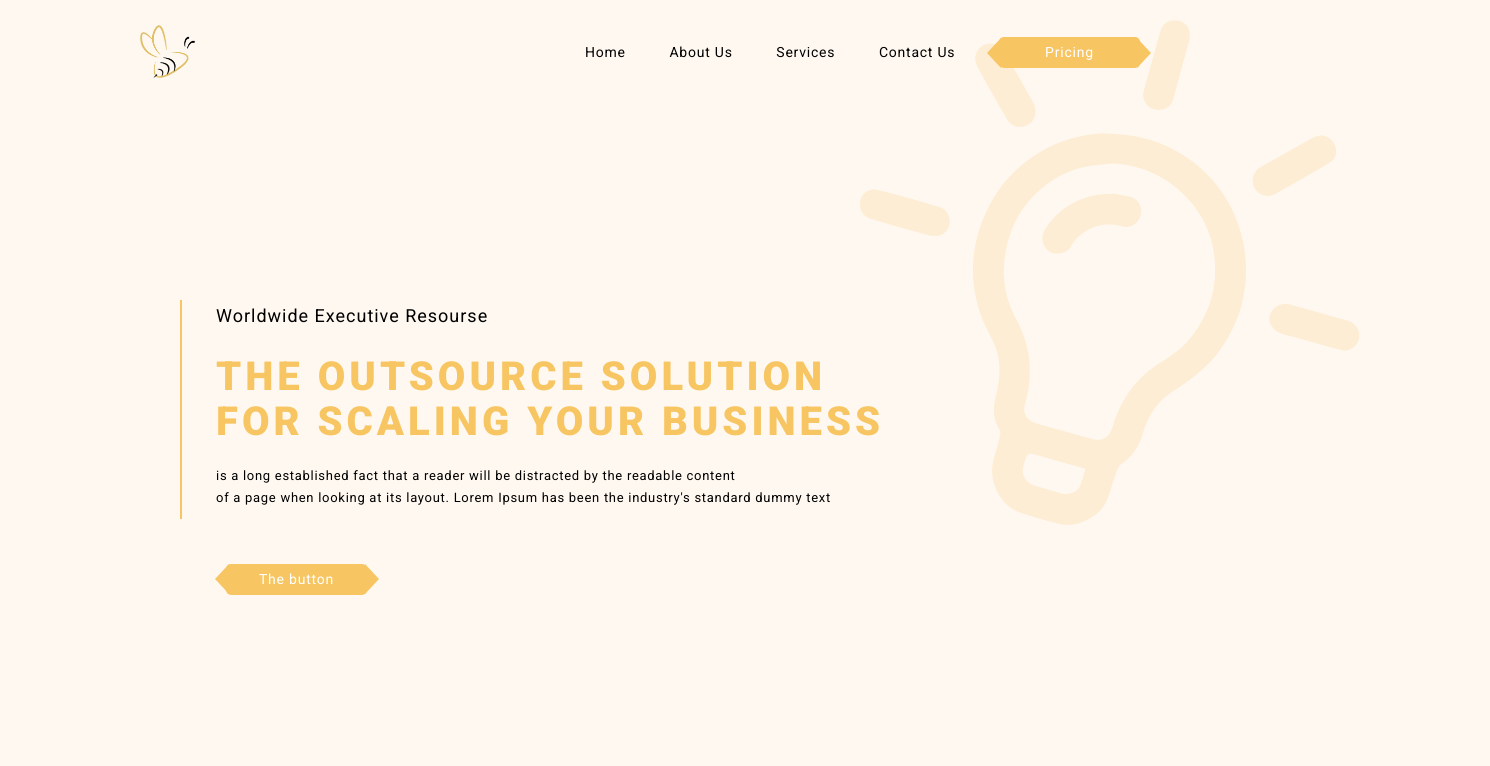
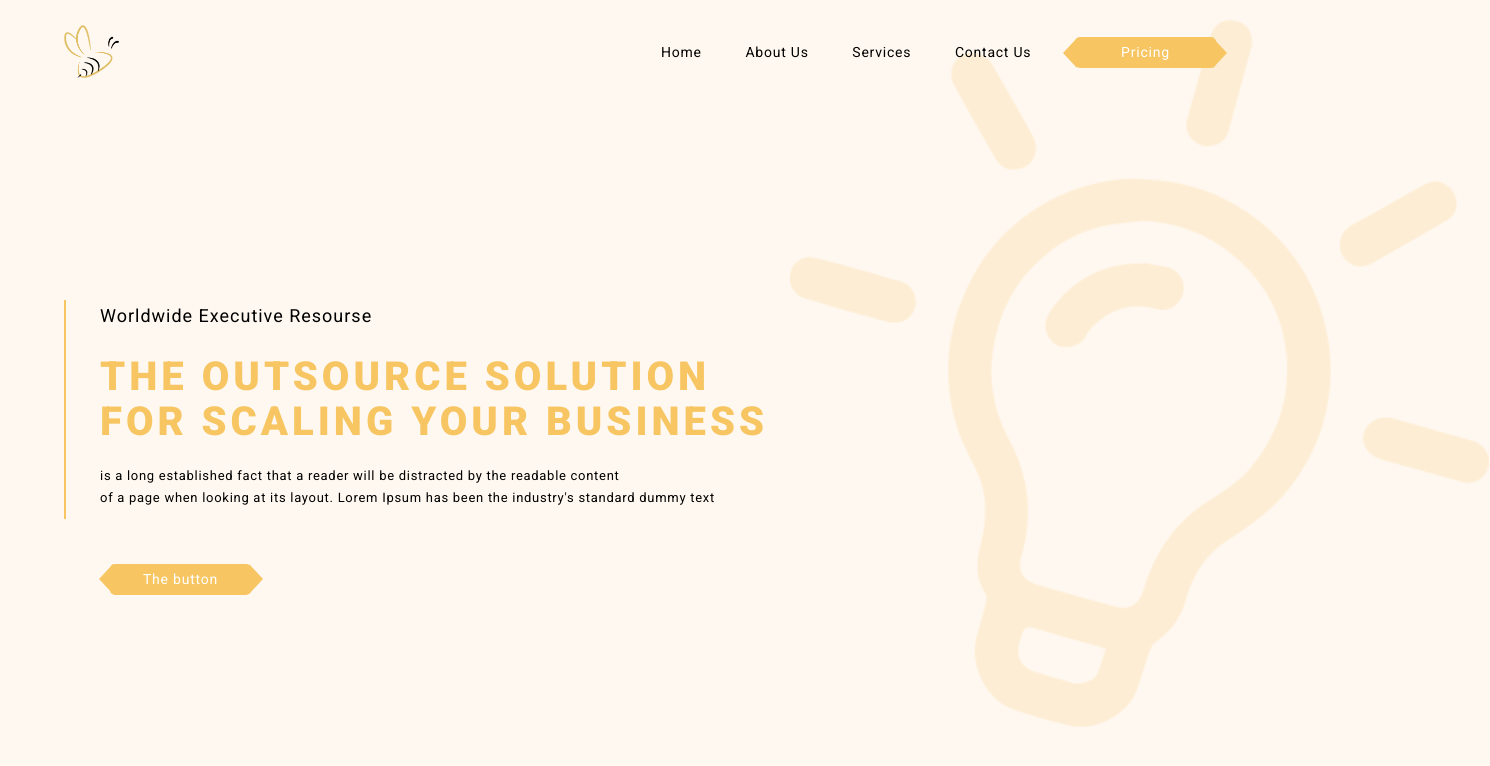
Before and after one commit to mayykmayyk/weR, a website built with Parcel: page src/index.pug in a window 1280 px wide. Shown: the whole page, 1490 px wide, since content can reach past the window. Built offline with nearby package versions, Linux system fonts and the light colour scheme; a script that the page names is missing; files whose address does not match are found by name.

Commit message:
fix container and bg width

```diff
--- a/src/css/components/_header.scss
+++ b/src/css/components/_header.scss
@@ -1,8 +1,8 @@
 .header {
   position: absolute;
   top: 25px;
-  max-width: 1000px;
-  width: 100%;
+  max-width: 1440px;
+  width: 90%;
   margin: 0 auto;
   left: 0;
   right: 0;
--- a/src/css/components/_mv.scss
+++ b/src/css/components/_mv.scss
@@ -3,18 +3,23 @@
   overflow: hidden;
   padding: 300px 0 200px;
 
-  &__content {
-    max-width: 920px;
-    width: 100%;
+  &__content-wrapper {
+    max-width: 1380px;
+    width: 90%;
     margin: auto;
   }
 
   &__bg {
-    width: 600px;
+    max-width: 700px;
+    width: 100%;
     position: absolute;
     top: 20px;
     right: 0;
     transform: translateX(30%);
+
+    img {
+      width: 100%;
+    }
   }
 
   &__message {
--- a/src/index.pug
+++ b/src/index.pug
@@ -4,7 +4,7 @@ block content
     .mv__bg
       img(src="/img/mv-bg.png" alt="hero bg")
     section.mv
-      .mv__content
+      .mv__content-wrapper
         .mv__message
           span.mv__subtitle Worldwide Executive Resourse
           h1.mv__title
```
